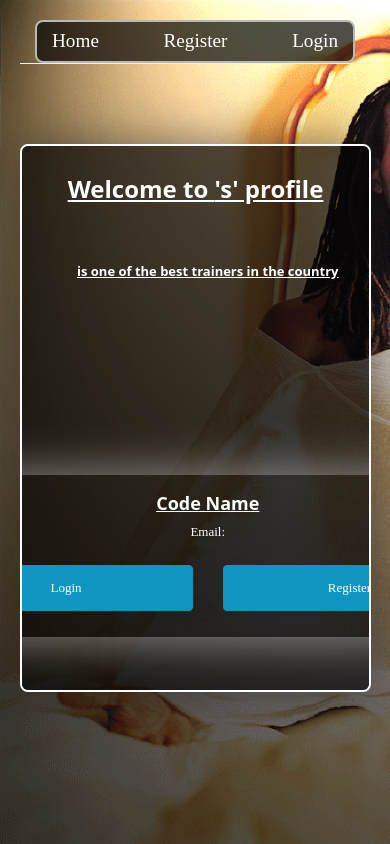
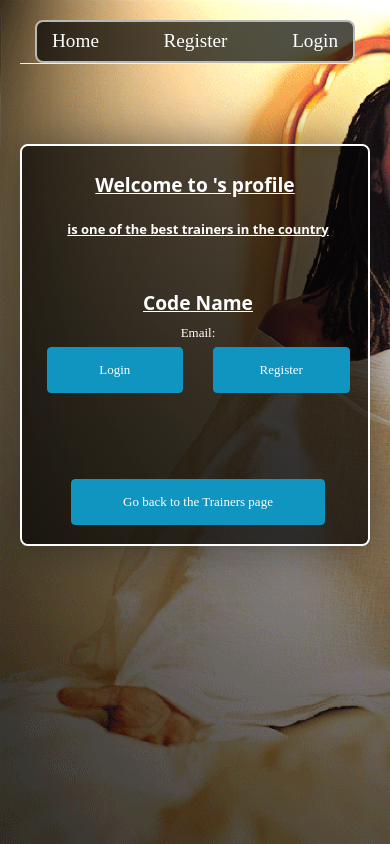
Before and after one commit to hoyrod1/St-Cloud_Rodney-Login-Registration-Capstone, a React (Vite) app: page /trainer/1 in a window 390 px wide. Built offline with nearby package versions, Linux system fonts and the light colour scheme; no server answers.

Commit message:
Updated the media query in the single trainer.css file to be responsive for all devices

```diff
--- a/src/pages/trainers/styles/trainer.css
+++ b/src/pages/trainers/styles/trainer.css
@@ -1,11 +1,62 @@
 div.trainer-content {
   display: flex;
   flex-direction: column;
-  /* flex-direction: column; */
   flex-wrap: wrap;
   justify-content: center;
   align-items: center;
   gap: 45px;
+}
+.trainer-container-main {
+  background-color: rgba(4, 4, 3, 0.698);
+  width: 90%;
+  height: 65%;
+  margin: 80px auto;
+  padding: 25px 10px;
+  border: 2px solid white;
+  border-radius: 8px;
+  box-shadow: 1px 1px 50px 1px rgba(27, 27, 27, 0.553);
+  overflow: scroll;
+}
+
+.center-div {
+  width: 100%;
+}
+
+.center-div h1 {
+  text-align: center;
+}
+
+.trainer-container-div {
+  padding: 10px;
+}
+
+.trainer-container-div h2 {
+  color: white;
+  text-decoration: underline;
+  margin: 10px auto;
+}
+
+.trainers-main {
+  gap: 10px;
+  width: 80vw;
+  height: 25vh;
+}
+
+.trainer-div {
+  width: 80vw;
+  display: flex;
+  flex-direction: column;
+  gap: 5px;
+  padding: 10px;
+}
+
+.trainer-div h3 {
+  font-size: larger;
+  color: white;
+}
+
+.trainer-div p {
+  color: white;
 }
 
 .reg-log-button {
@@ -14,3 +65,141 @@ div.trainer-content {
   align-items: center;
   gap: 30px;
 }
+
+.reg-log-button button[type="submit"] {
+  width: 20vw;
+}
+
+/* Media Query */
+@media (max-width: 64em) {
+  .trainer-container-main {
+    width: 100%;
+    height: 75%;
+  }
+  .trainer-container-div {
+    height: 43vh;
+  }
+  div.trainer-content {
+    gap: 5px;
+  }
+  .trainer-container-div {
+    height: 43vh;
+  }
+  .trainers-main {
+    width: 80vw;
+    height: 30vh;
+  }
+}
+
+@media (max-width: 57em) {
+  .trainer-container-main {
+    width: 100%;
+    height: 35%;
+  }
+
+  div.trainer-content {
+    gap: 5px;
+  }
+
+  .trainer-container-div {
+    height: 23vh;
+  }
+
+  .trainers-main {
+    gap: 10px;
+    width: 80vw;
+    height: 17vh;
+  }
+}
+
+@media (max-width: 52em) {
+  div.trainer-content {
+    gap: 5px;
+  }
+  .trainer-container-main {
+    width: 100%;
+    height: 35%;
+  }
+  .trainers-main {
+    margin: auto;
+  }
+  .trainer-div p {
+    margin: 10px auto;
+  }
+}
+
+@media (max-width: 48em) {
+  .trainer-container-main {
+    height: 45%;
+  }
+  .trainer-container-div {
+    height: 30vh;
+  }
+}
+
+@media (max-width: 34em) {
+  .trainer-container-main {
+    width: 100%;
+    height: 55%;
+  }
+
+  .trainer-container-div {
+    height: 35vh;
+  }
+  .trainer-div h3 {
+    margin: 0 0 0 0;
+  }
+  .trainer-div p {
+    margin: 0 0 0 0;
+  }
+}
+
+@media (max-width: 27em) {
+  div.trainer-content {
+    gap: 5px;
+  }
+  .trainer-container-main {
+    width: 100%;
+    height: 48%;
+  }
+
+  .trainer-container-div {
+    height: 28vh;
+  }
+}
+
+@media (max-width: 25em) {
+  .trainer-container-main {
+    width: 100%;
+    height: 50%;
+  }
+  div.trainer-content {
+    gap: 1px;
+  }
+
+  .trainer-container-div {
+    height: 33vh;
+  }
+
+  .trainer-container-main h1 {
+    font-size: larger;
+  }
+
+  div.trainer-content h2 {
+    font-size: small;
+  }
+  .reg-log-button button[type="submit"] {
+    width: 35vw;
+  }
+}
+
+@media (max-width: 23em) {
+  .trainer-container-main {
+    width: 100%;
+    height: 45%;
+  }
+
+  .trainer-container-div {
+    height: 28vh;
+  }
+}
--- a/src/pages/trainers/trainer.jsx
+++ b/src/pages/trainers/trainer.jsx
@@ -21,14 +21,16 @@ const Trainer = () => {
     <div className="showcases">
       <Nav />
       <hr />
-      <div className="containers">
-        <h1>Welcome to {trainer.name}'s' profile</h1>
+      <div className="trainer-container-main">
+        <div className="center-div">
+          <h1>Welcome to {trainer.name}'s profile</h1>
+        </div>
         <div className="trainer-content">
-          <div className="trainer-container">
-            <h3>{trainer.name} is one of the best trainers in the country</h3>
-            <div className="trainers">
-              <div className="trainer">
-                <h4>Code Name {trainer.username}</h4>
+          <div className="trainer-container-div">
+            <h2>{trainer.name} is one of the best trainers in the country</h2>
+            <div className="trainers-main">
+              <div className="trainer-div">
+                <h3>Code Name {trainer.username}</h3>
                 <p> Email: {trainer.email}</p>
                 <div className="reg-log-button">
                   <Link to="/login">
```
